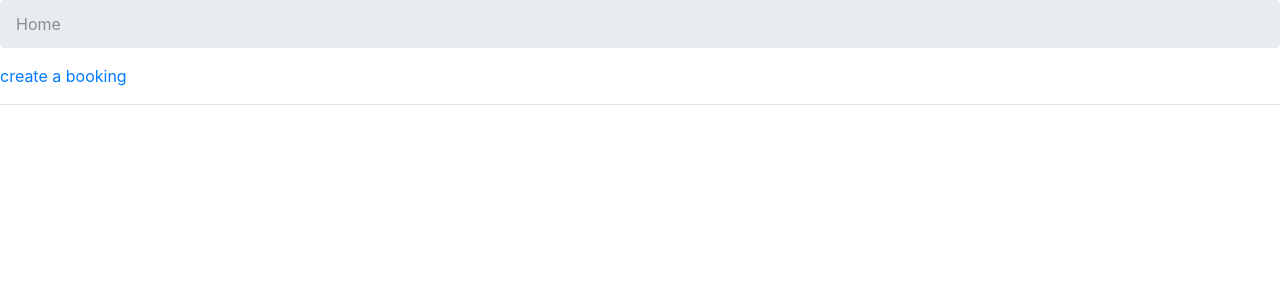
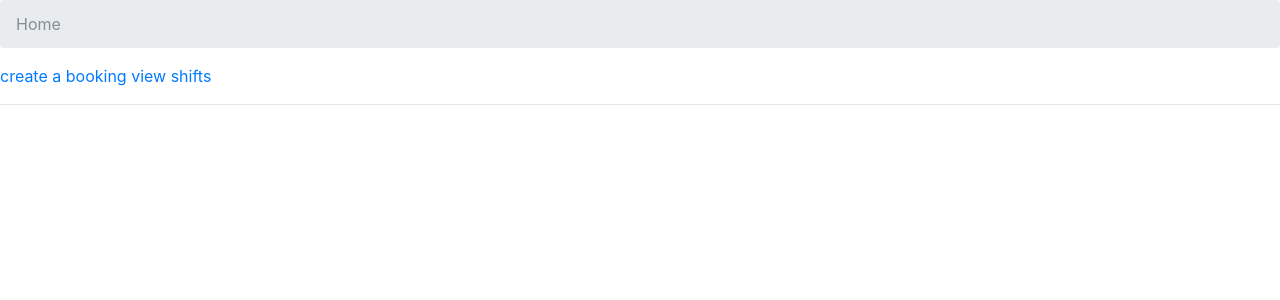
Before and after one commit to BenjaminFimreite/IT1901_Gruppe10, a Django app: page / in a window 1280 px wide. Shown: the part 56-356 px from the top of the page. Run offline with Django 3.2, Linux system fonts and the light colour scheme; some libraries are stand-ins or nearby versions.

Commit message:
la til shifts

```diff
--- a/fpro/fpro/urls.py
+++ b/fpro/fpro/urls.py
@@ -7,6 +7,7 @@ urlpatterns = [
     url(r'^$', TemplateView.as_view(template_name='home.html'), name='home'),
     url(r'^login/$', auth_views.login, {'template_name': 'login.html'}, name='login'),
     url(r'^logout/$', auth_views.logout, {'template_name': 'logged_out.html'}, name='logout'),
+    url(r'^admin/', admin.site.urls),
     url(r'^create_booking$', TemplateView.as_view(template_name='create_booking.html'), name='create_booking'),
-    url(r'^admin/', admin.site.urls),
+    url(r'^shifts$', TemplateView.as_view(template_name='shifts.html'), name='shifts'),
 ]
--- a/fpro/templates/home.html
+++ b/fpro/templates/home.html
@@ -11,4 +11,7 @@
   {% if user|can:'send_bookingoffer' %}
     <a href="{% url 'create_booking' %}">create a booking</a>
     {% endif %}
+{% if user|can:'view_my_shift' %}
+    <a href="{% url 'shifts' %}">view shifts</a>
+    {% endif %}
 {% endblock %}
```
Also changed, not shown: fpro/templates/shifts.html (added, +9 -0 lines), fpro/db.sqlite3.
